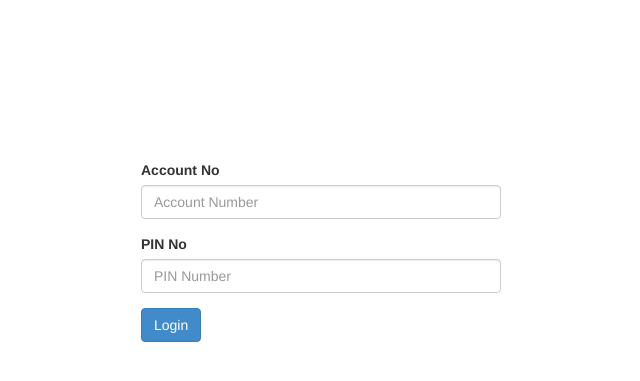
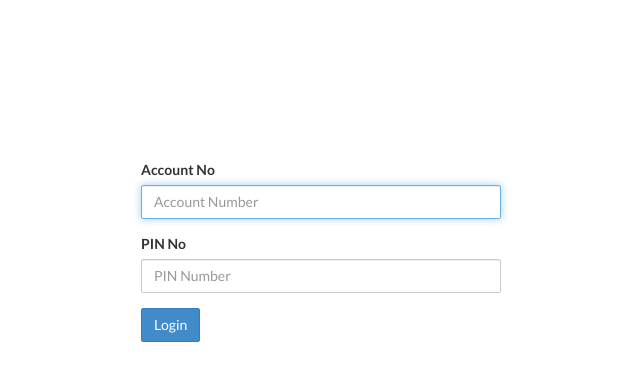
Before and after one commit to arjunrp/php-demo, a PHP site: page / in a window 1280 px wide. Shown: the top 381 px of the page, without its empty margins (319-959 px from the left). Run offline with PHP 8.4, Linux system fonts and the light colour scheme.

Commit message:
little bit css and js - fonts and login action

```diff
--- a/index.php
+++ b/index.php
@@ -4,8 +4,15 @@
 		<title>ATM - Login</title>
 		<meta charset="utf-8"/>
 		<meta name="viewport" content="width=device-width,initial-scale=1.0"/>
-		<link rel="stylesheet" type="text/css" media="screen" href="www/css/bootstrap.min.css"/>
+		<link rel="stylesheet" type="text/css" media="screen" href="www/css/bootstrap.min.css">
+		<link href='http://fonts.googleapis.com/css?family=Lato:400,700' rel='stylesheet' type='text/css'>
 		<style>
+			body{
+				font-family: 'Lato', sans-serif;
+			}
+			input{
+				border-radius:2px !important ;
+			}
 			.row{
 				margin-top:14%;
 			}
@@ -23,7 +30,7 @@
 					<form id="login">
 						<div class="form-group">
 							<label for="acno">Account No</label>
-							<input class="form-control" type="text" id="acno" placeholder="Account Number">
+							<input autofocus autocomplete="off" class="form-control" type="text" id="acno" placeholder="Account Number">
 						</div>
 						<div class="form-group">
 							<label for="acno">PIN No</label>
@@ -55,19 +62,18 @@
 					$('#message').text("Invalid Pin");
 					return;
 				}
-
 				$('#submit-btn').attr('disabled','true');
 				$.ajax({
 					type:'POST',
 					url:'ajax.php',
-					data: "account="+encodeURIComponent(account)+"&pin="+pin,
+					data: "id=1&account="+encodeURIComponent(account)+"&pin="+pin,
 					success:function(data){
 						try{
 							data = JSON.parse(data);
+							$('#message').text(data.message);
 							if(data.success===true){
 								window.location='home.php';
 							}
-							$('#message').text(data.message);
 						}
 						catch(e){
 							$('#message').text("Invalid response from server");
```
